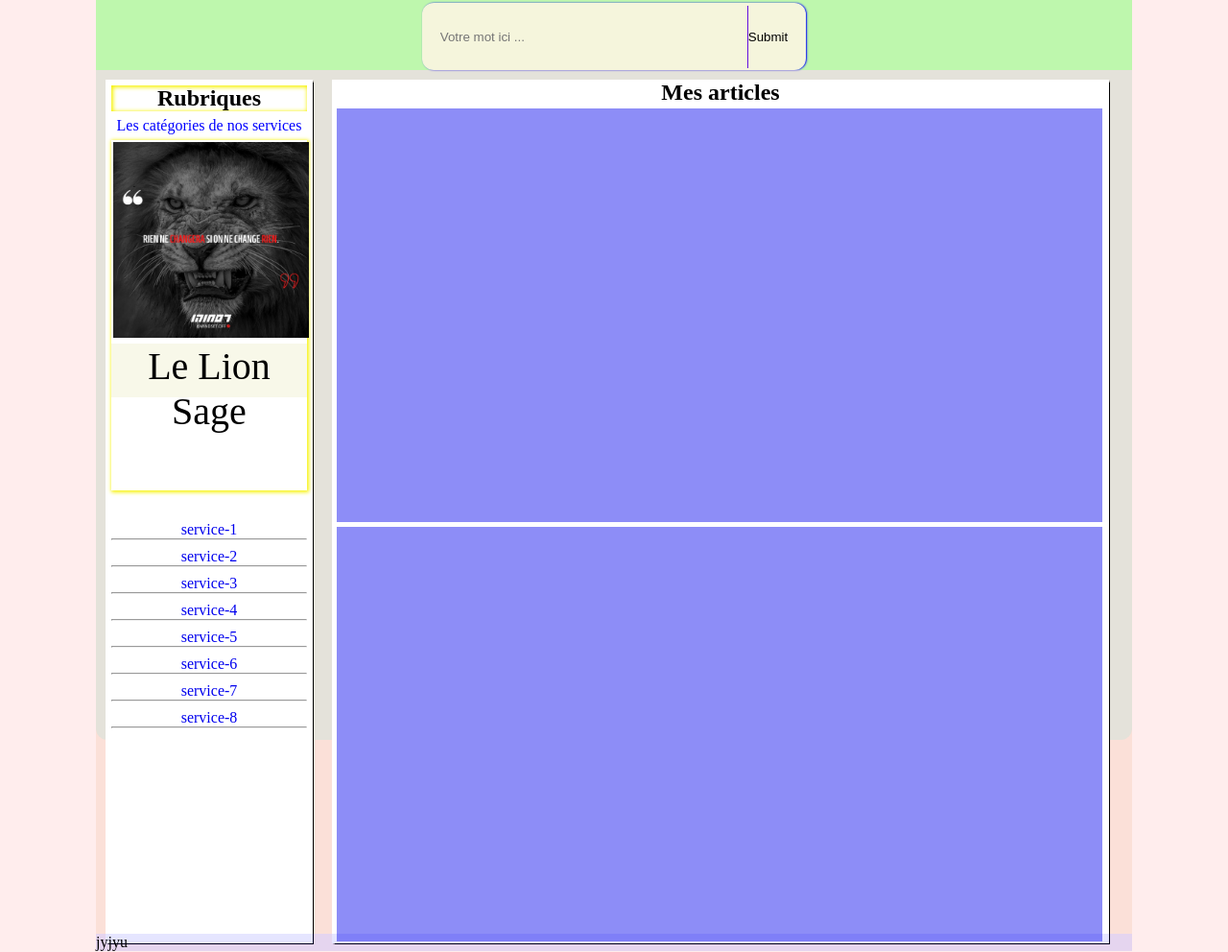
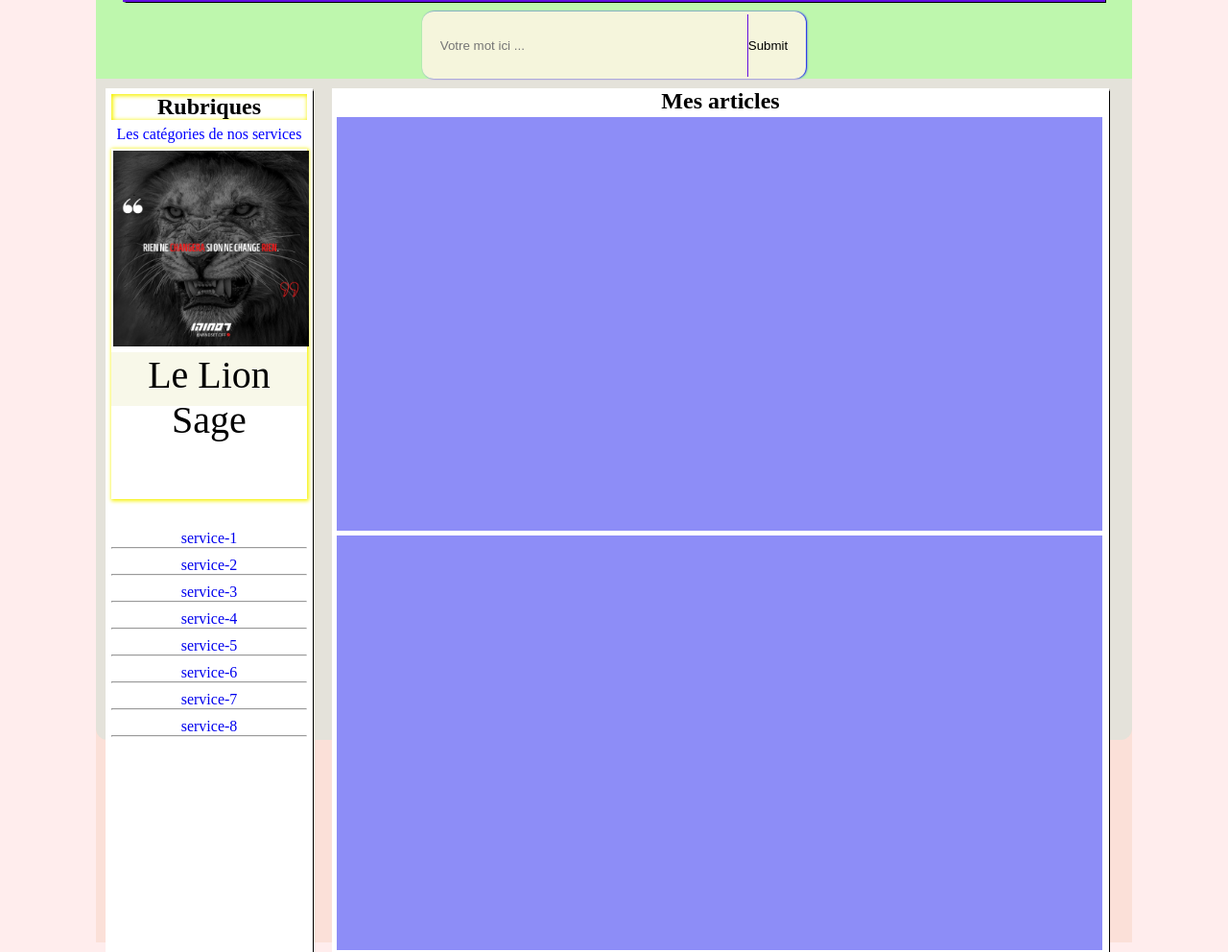
Before and after one commit to LightAurore/essai111, a plain HTML site: page index.html in a window 1280 px wide. Shown: the part 129-1121 px from the top of the page at 96% size. Drawn offline with Linux system fonts and the light colour scheme.

```diff
--- a/index.html
+++ b/index.html
@@ -196,7 +196,7 @@
         </main>
 
         <!-- FOOTER -->
-        <footer>jyjyu</footer>
+        <footer></footer>
 
         <!-- Mentions -->
         <div class="mentions"></div>
```
